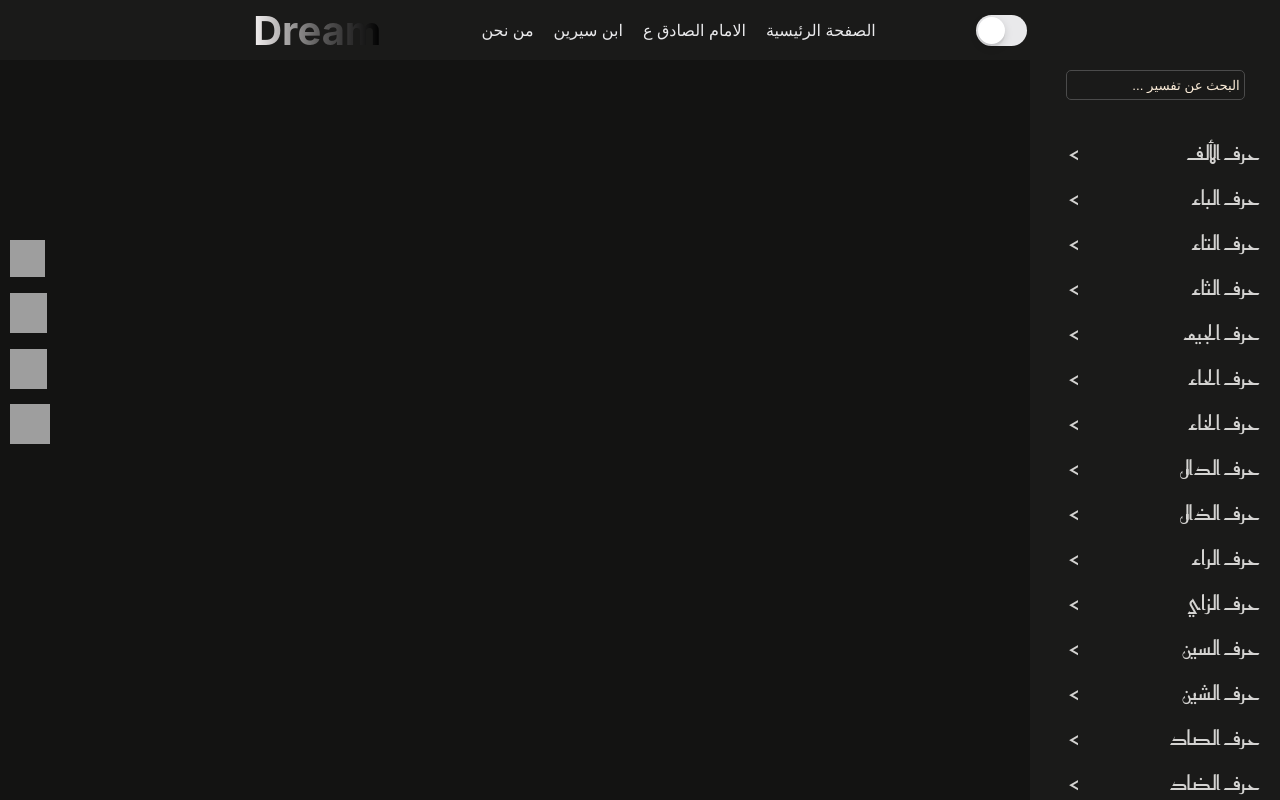
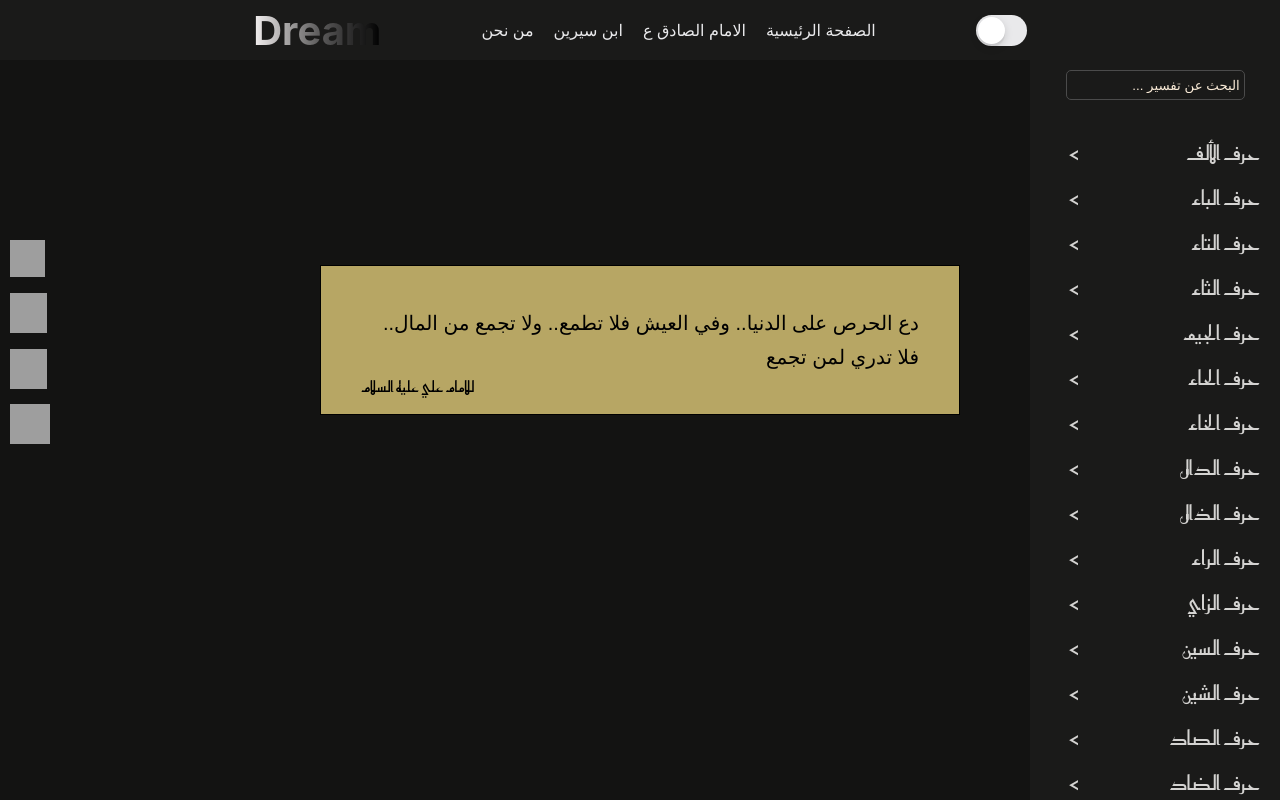
Before and after one commit to elmosuy/firstproject, a Next.js app: page / in a window 1280 px wide. Built offline with nearby package versions, Linux system fonts and the light colour scheme; grey boxes are pictures that could not be loaded; a web font is replaced by a local one.

Commit message:
Add files via upload

```diff
--- a/pages/index.js
+++ b/pages/index.js
@@ -4,8 +4,13 @@ import styles from '../styles/Home.module.css'
 
 export default function Home() {
   return (
-    <div>
+    <div className='texts'>
+    <div className='text'>
+      <p>دع الحرص على الدنيا.. وفي العيش فلا تطمع.. ولا تجمع من المال.. فلا تدري لمن تجمع
+                                                    </p>
 
+      <p>للامام علي عليه السلام</p>
+    </div>
 
     </div>
 
```
